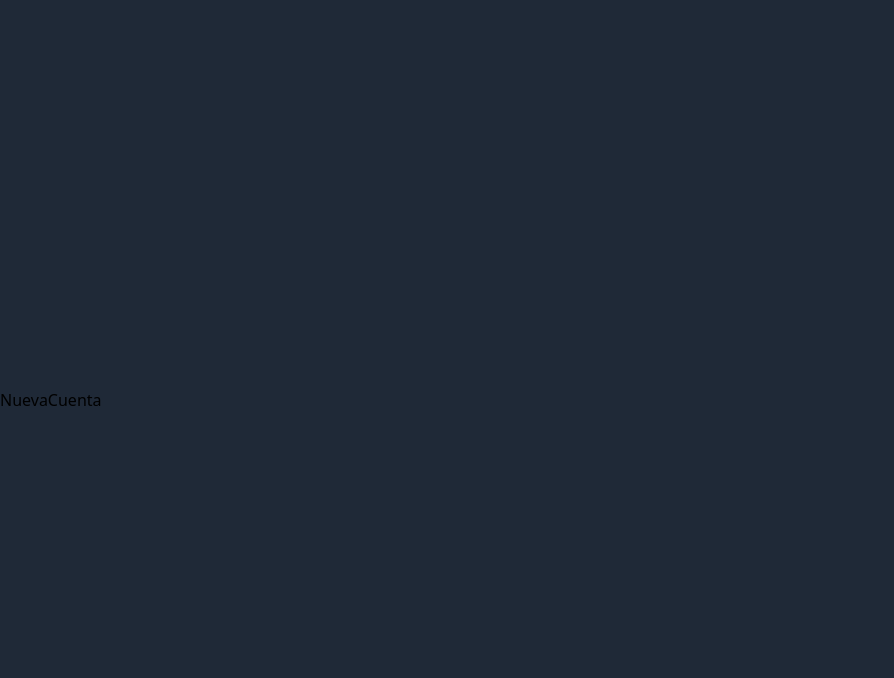
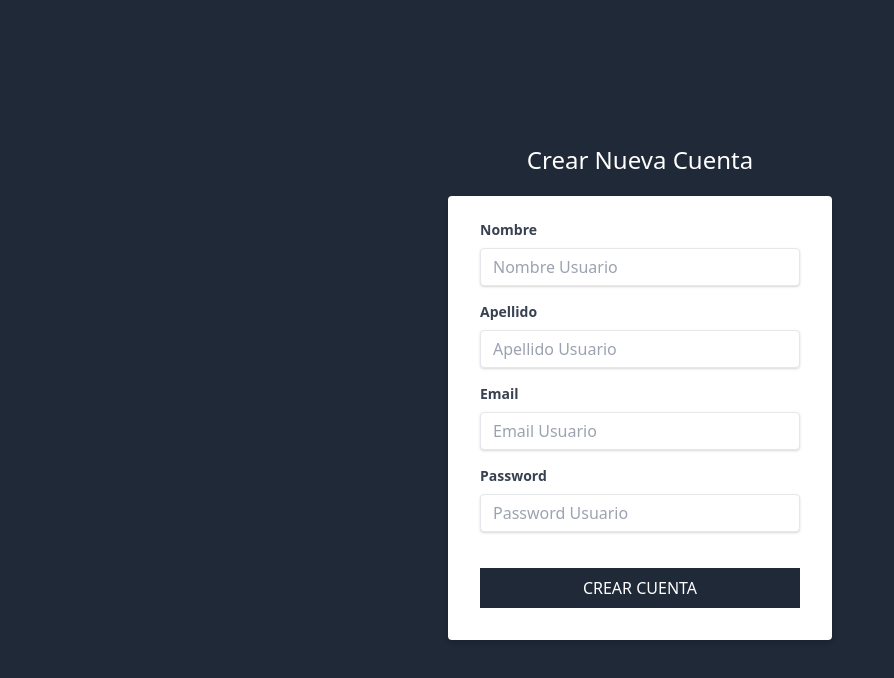
Before and after one commit to Axely7/Inventory-System, a Next.js app in the folder crmcliente/: page /nuevacuenta in a window 1280 px wide. Shown: the top 678 px of the page, without its empty margins (0-894 px from the left). Built offline with nearby package versions, Linux system fonts and the light colour scheme.

Commit message:
Creating new account layout

```diff
--- a/crmcliente/package.json
+++ b/crmcliente/package.json
@@ -9,9 +9,11 @@
     "lint": "next lint"
   },
   "dependencies": {
+    "formik": "^2.2.9",
     "next": "11.1.0",
     "react": "17.0.2",
-    "react-dom": "17.0.2"
+    "react-dom": "17.0.2",
+    "yup": "^0.32.9"
   },
   "devDependencies": {
     "eslint": "7.32.0",
--- a/crmcliente/pages/nuevacuenta.js
+++ b/crmcliente/pages/nuevacuenta.js
@@ -1,11 +1,107 @@
 import React from 'react';
-import Layout from '../components/Layout'
+import Layout from '../components/Layout';
+import {useFormik} from 'formik';
+import * as Yup from 'yup';
 
 const NuevaCuenta = () =>{
+    //Validación del formulario
+    const formik = useFormik({
+        initialValues:{
+            nombre:'',
+            apellido: '',
+            email: '',
+            password: ''
+        },
+        validationSchema: Yup.object({
+            nombre: Yup.string().required('El nombre es obligatorio'),
+            apellido: Yup.string().required('El apellido es obligatorio'),
+            email: Yup.string().email('El email no es válido').required('El email es obligatorio'),
+            password: Yup.string().required('El password no puede ir vacío').min(6, 'El password debe se de al menos 6 caracteres')
+        }),
+        onSubmit: valores =>{
+            console.log('enviando');
+            console.log(valores);
+        }
+    });
+
+
     return (
         <>
             <Layout>
-                <h1>NuevaCuenta</h1>
+                <h1 className="text-center text-2xl text-white font-light">Crear Nueva Cuenta</h1>
+                <div className="flex justify-center mt-5">
+                    <div className="w-full max-w-sm">
+                        <form className="bg-white rounded shadow-md px-8 pt-6 pb-8 mb-4" onSubmit={formik.handleSubmit}>
+                            <div className="mb-4">
+                                <label className="block text-gray-700 text-sm font-bold mb-2" htmlFor="nombre">
+                                    Nombre
+                                </label>
+                                <input className="shadow appearance-none border rounded w-full py-2 px-3 text-gray-700 leading-tight focus:outline-none focus:shadow-outline" id="nombre"
+                                type="text" placeholder="Nombre Usuario" value={formik.values.nombre} onChange={formik.handleChange} onBlur={formik.handleBlur}
+                                ></input>
+                            </div>
+
+                            { formik.touched.nombre && formik.errors.nombre ?(
+                                <div className="my-2 bg-red-100 border-l-4 border-red-500 text-red-700 p-4">
+                                    <p className="font-bold">Error</p>
+                                    <p>{formik.errors.nombre}</p>
+                                </div>
+                            ): null}
+
+                            <div className="mb-4">
+                                <label className="block text-gray-700 text-sm font-bold mb-2" htmlFor="apellido">
+                                    Apellido
+                                </label>
+                                <input className="shadow appearance-none border rounded w-full py-2 px-3 text-gray-700 leading-tight focus:outline-none focus:shadow-outline" id="apellido"
+                                type="text" placeholder="Apellido Usuario" value={formik.values.apellido} onChange={formik.handleChange}
+                                ></input>
+                            </div>
+
+                            { formik.touched.apellido && formik.errors.apellido ?(
+                                <div className="my-2 bg-red-100 border-l-4 border-red-500 text-red-700 p-4">
+                                    <p className="font-bold">Error</p>
+                                    <p>{formik.errors.apellido}</p>
+                                </div>
+                            ): null}
+
+                            <div className="mb-4">
+                                <label className="block text-gray-700 text-sm font-bold mb-2" htmlFor="email">
+                                    Email
+                                </label>
+                                <input className="shadow appearance-none border rounded w-full py-2 px-3 text-gray-700 leading-tight focus:outline-none focus:shadow-outline" id="email"
+                                type="email" placeholder="Email Usuario" value={formik.values.email} onChange={formik.handleChange}
+                                ></input>
+                            </div>
+
+                            { formik.touched.email && formik.errors.email ?(
+                                <div className="my-2 bg-red-100 border-l-4 border-red-500 text-red-700 p-4">
+                                    <p className="font-bold">Error</p>
+                                    <p>{formik.errors.email}</p>
+                                </div>
+                            ): null}
+
+
+                            <div className="mb-4">
+                                <label className="block text-gray-700 text-sm font-bold mb-2" htmlFor="password">
+                                    Password
+                                </label>
+                                <input className="shadow appearance-none border rounded w-full py-2 px-3 text-gray-700 leading-tight focus:outline-none focus:shadow-outline" id="password"
+                                type="password" placeholder="Password Usuario" value={formik.values.password} onChange={formik.handleChange}
+                                ></input>
+                            </div>
+
+                            { formik.touched.password && formik.errors.password ?(
+                                <div className="my-2 bg-red-100 border-l-4 border-red-500 text-red-700 p-4">
+                                    <p className="font-bold">Error</p>
+                                    <p>{formik.errors.password}</p>
+                                </div>
+                            ): null}
+
+                            <input type="submit" className="bg-gray-800 w-full mt-5 p-2 text-white uppercase hover:bg-gray-900 cursor-pointer" value="Crear Cuenta"></input>
+
+                        </form>
+                    </div>
+                </div>
             </Layout>
         </>
 
```
Also changed, not shown: crmcliente/pages/login.js (+28 -1 lines), 1 other file (tests, documents, lock files or other folders).
